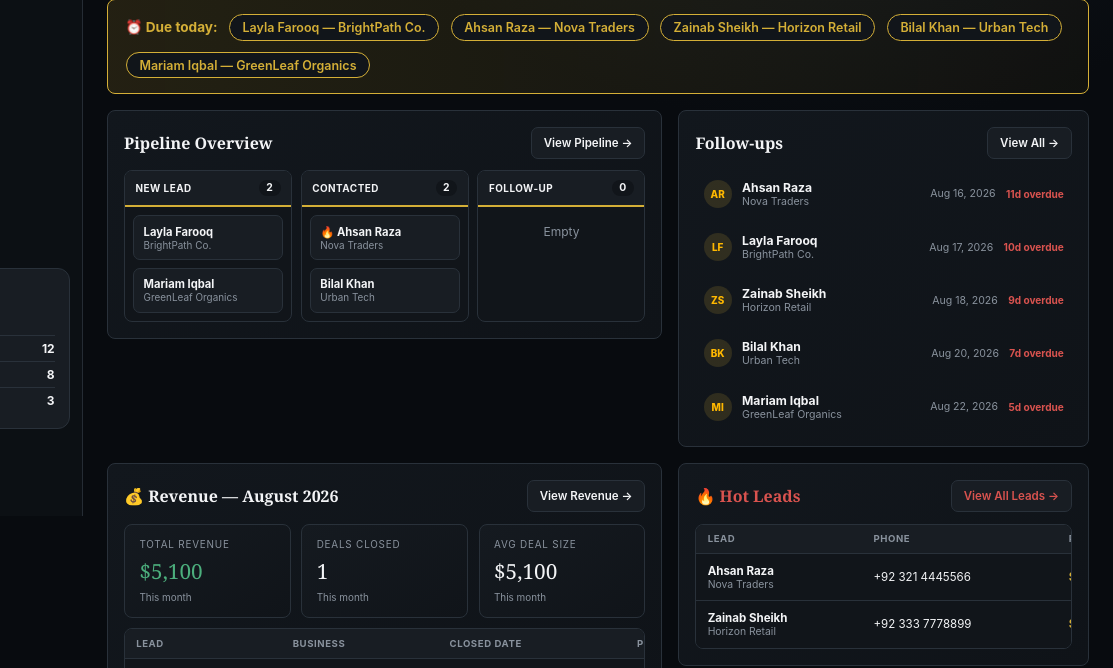
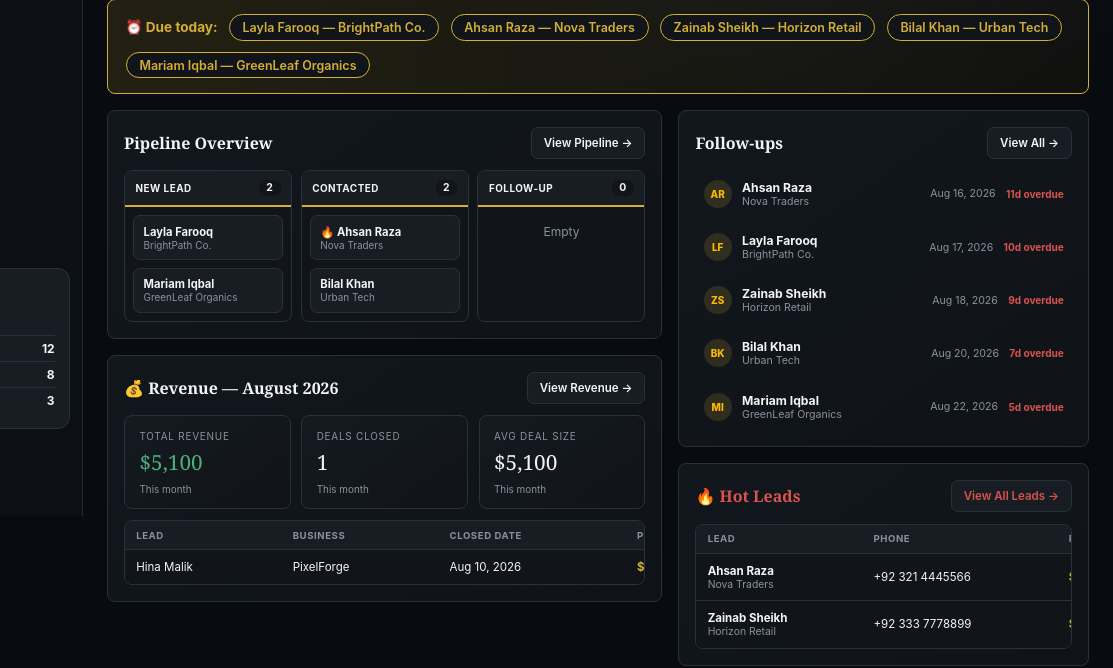
Before and after one commit to AbdulMoeez009/ledger-crm, a website with bundled scripts: page index.html in a window 1280 px wide. Shown: the part 284-952 px from the top of the page, 167-1280 px from the left. Built offline with nearby package versions, Linux system fonts and the light colour scheme; files whose address does not match are found by name.

Commit message:
Fix dashboard column spacing

```diff
--- a/css/style.css
+++ b/css/style.css
@@ -146,10 +146,9 @@ main {
 .view#view-dashboard > #dashStats,
 .view#view-dashboard > #followupStripWrap { grid-column:1 / -1; }
 .view#view-dashboard > #dashStats { grid-template-columns:repeat(4,minmax(0,1fr)); }
-.view#view-dashboard > .dash-pipeline { grid-column:1; grid-row:4; }
-.view#view-dashboard > .dash-followups { grid-column:2; grid-row:4; }
-.view#view-dashboard > .dash-revenue { grid-column:1; grid-row:5; }
-.view#view-dashboard > .dash-hot { grid-column:2; grid-row:5; }
+.dash-column { display:flex; flex-direction:column; gap:1rem; min-width:0; }
+.view#view-dashboard > .dash-column-left { grid-column:1; grid-row:4; }
+.view#view-dashboard > .dash-column-right { grid-column:2; grid-row:4; }
 .view-title { font-family:var(--ff-display); font-size:clamp(1.5rem,4vw,2.2rem); font-weight:600; }
 .view-sub { color:var(--text-dim); font-size:.9rem; margin-top:-.5rem; }
 
--- a/index.html
+++ b/index.html
@@ -86,15 +86,18 @@
           </div>
           <section class="stats-grid" id="dashStats"></section>
           <div id="followupStripWrap"></div>
+          <div class="dash-column dash-column-left">
+            <section class="panel dash-pipeline">
+              <div class="panel-head"><h2>Pipeline Overview</h2><button class="btn-ghost" data-goto="pipeline">View Pipeline →</button></div>
+              <div class="pipeline-wrap" id="dashPipelinePreview"></div>
+            </section>
             <section class="panel dash-revenue">
               <div class="panel-head"><h2>💰 Revenue — <span id="dashRevenueMonthLabel"></span></h2><button class="btn-ghost" data-goto="revenue">View Revenue →</button></div>
               <div class="stats-grid" id="dashRevenueStats"></div>
               <div class="table-wrap" style="margin-top:1rem;"><table><thead><tr><th>Lead</th><th>Business</th><th>Closed Date</th><th>Price</th></tr></thead><tbody id="dashRevenueTbody"></tbody></table></div>
             </section>
-          <section class="panel dash-pipeline">
-            <div class="panel-head"><h2>Pipeline Overview</h2><button class="btn-ghost" data-goto="pipeline">View Pipeline →</button></div>
-            <div class="pipeline-wrap" id="dashPipelinePreview"></div>
-          </section>
+          </div>
+          <div class="dash-column dash-column-right">
             <section class="panel dash-followups">
               <div class="panel-head"><h2>Follow-ups</h2><button class="btn-ghost" data-goto="followups">View All →</button></div>
               <div class="followup-list" id="dashFollowupsList"></div>
@@ -103,6 +106,7 @@
               <div class="panel-head" style="color:var(--hot);"><h2 style="color:var(--hot);">🔥 Hot Leads</h2><button class="btn-ghost" data-goto="leads">View All Leads →</button></div>
               <div class="table-wrap"><table><thead><tr><th>Lead</th><th>Phone</th><th>Price</th><th>Stage</th></tr></thead><tbody id="dashHotTbody"></tbody></table></div>
             </section>
+          </div>
         </div>
 
         <div id="view-leads" class="view">
```
Lines whose indentation alone changed are shown as unchanged.
